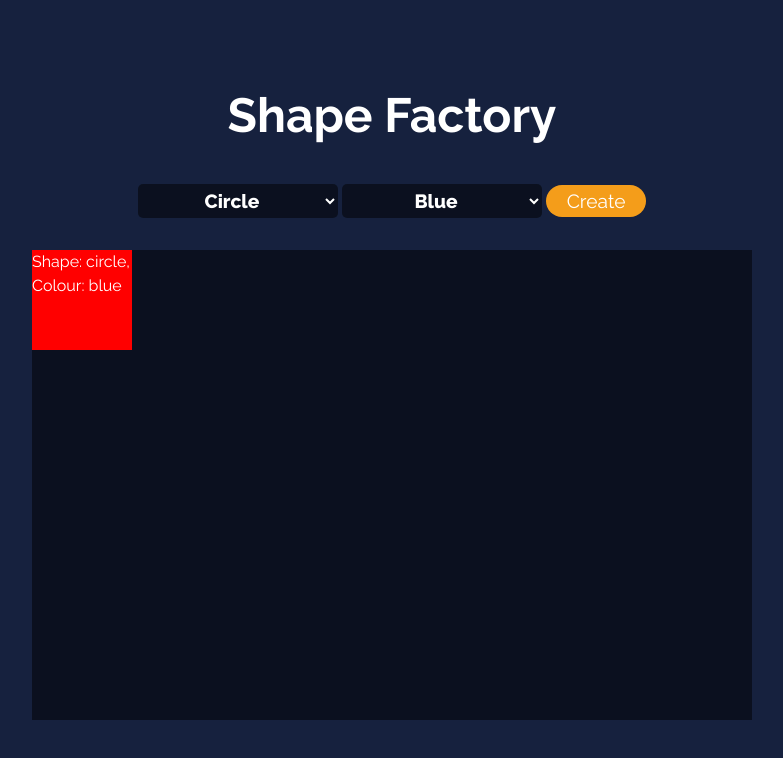
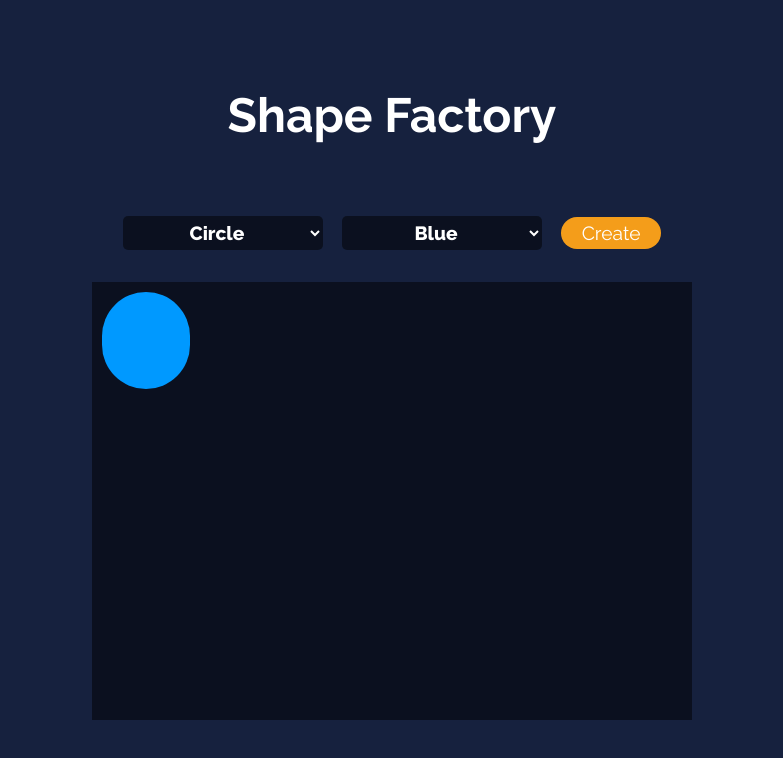
Before and after one commit to MattBanuag/shape-factory, a website with bundled scripts: page index.html in a window 1280 px wide. Both pictures are taken after a click on the button "Create". Shown: the whole page, without its empty margins (248-1031 px from the left). Built offline with nearby package versions, Linux system fonts and the light colour scheme.

Commit message:
Styling and behaviour updated

```diff
--- a/assets/scripts/Shape.js
+++ b/assets/scripts/Shape.js
@@ -2,14 +2,13 @@
 
 class Shape {
     constructor(name, colour) {
-        this.name = name;
-        this.colour = colour;
+        this._name = name;
+        this._colour = colour;
     }
 
     get info() {
-        return `Shape: ${this.name}, Colour: ${this.colour}`;
+        return `Shape: ${this._name}, Colour: ${this._colour}`;
     }
-
 };
 
 export {Shape};
--- a/assets/scripts/index.js
+++ b/assets/scripts/index.js
@@ -3,9 +3,11 @@ import {Shape} from "./Shape.js";
 // Bridge to HTML
 const shape = document.getElementById('shape-input');
 const color = document.getElementById('color-input');
+const options = document.querySelectorAll('option');
 
 const createBtn = document.querySelector('.create-btn');
 const shapesContainer = document.querySelector('.shapes-container');
+const elementContainer = document.querySelector('.element-container');
 
 const shapeArray = [];
 
@@ -16,10 +18,45 @@ createBtn.addEventListener('click', () => {
     );
 
     function createShape() {
+        let div = document.createElement("div");
+        div.classList.add('shape-item');
+
         shapeArray.push(shapes.info);
-        shapesContainer.innerHTML = `<div class="shape">${shapeArray}</div>`;
+
+        // GETTING INDEX
+        div.addEventListener('click', () => {
+            elementContainer.innerHTML = `<p>${shapes.info}</p>`;
+        });
+
+        // VALIDATION
+        // CIRCLE
+        if(shape.value == 'circle') {
+            div.style.borderRadius = '50px';
+        }
+
+        // COLORS
+        switch(color.value) {
+            case 'blue':
+                div.style.backgroundColor = '#0099ff';
+                shapesContainer.append(div);
+                break;
+            case 'green':
+                div.style.backgroundColor = '#00ff99';
+                shapesContainer.append(div);
+                break;
+            case 'orange':
+                div.style.backgroundColor = '#ff9900';
+                shapesContainer.append(div);
+                break;
+            case 'pink':
+                div.style.backgroundColor = '#ff0099';
+                shapesContainer.append(div);
+                break;
+            case 'purple':
+                div.style.backgroundColor = '#9900ff';
+                shapesContainer.append(div);
+            }
     }
-
 
     createShape();
     console.log(shapeArray);
--- a/assets/styles/index.css
+++ b/assets/styles/index.css
@@ -18,16 +18,19 @@
 }
 
 .shapes-container {
-    width: 45rem;
-    height: 45rem;
+    display: grid;
+    grid-template-columns: repeat(auto-fill, minmax(80px, 1fr));
+    grid-template-rows: repeat(auto-fill, minmax(80px, 1fr));
+    gap: 10px;
+    width: 600px;
+    height: 800px;
+    padding: 10px;
     background-color: rgba(0,0,0,0.5);
 }
 
 /* = = = = = = = = = = = = = = = = = = */
 /* SHAPES                              */
 /* = = = = = = = = = = = = = = = = = = */
-.shape {
-    width: 100px;
-    height: 100px;
-    background-color: red;
+.shapes-container div {
+    cursor: pointer;
 }
--- a/assets/styles/reset.css
+++ b/assets/styles/reset.css
@@ -84,6 +84,12 @@ h1 {
   color: #FFF;
 }
 
+p {
+  position: fixed;
+  left: 43%;
+  bottom: 5%;
+}
+
 input[type=button] {
   width: 100px;
   padding: 5px;
@@ -104,6 +110,10 @@ select {
   background-color: rgba(0,0,0,0.5);
 }
 
+select+select {
+  margin-inline: 15px;
+}
+
 .color-input {
   margin-inline: 1rem;
 }
--- a/index.html
+++ b/index.html
@@ -23,18 +23,23 @@
         <main class="wrapper">
             <div class="app-container">
                 <h1>Shape Factory</h1>
+
+                <div class="element-container">
+                    <p></p>
+                </div>
+
                 <form>
                     <select id="shape-input">
-                        <option class="shapes" value="circle">Circle</option>
-                        <option class="shapes" value="square">Square</option>
+                        <option value="circle">Circle</option>
+                        <option value="square">Square</option>
                     </select>
 
                     <select id="color-input">
-                        <option class="color" value="blue">Blue</option>
-                        <option class="color" value="green">Green</option>
-                        <option class="color" value="orange">Orange</option>
-                        <option class="color" value="pink">Pink</option>
-                        <option class="color" value="purple">Purple</option>
+                        <option value="blue">Blue</option>
+                        <option value="green">Green</option>
+                        <option value="orange">Orange</option>
+                        <option value="pink">Pink</option>
+                        <option value="purple">Purple</option>
                     </select>
                     <input type="button" value="Create" class="create-btn">
                 </form>
```
